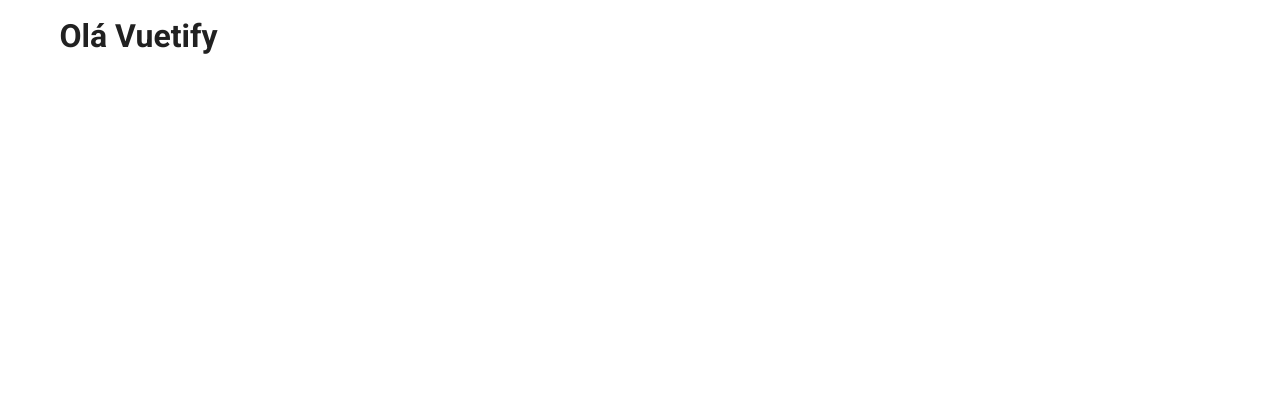
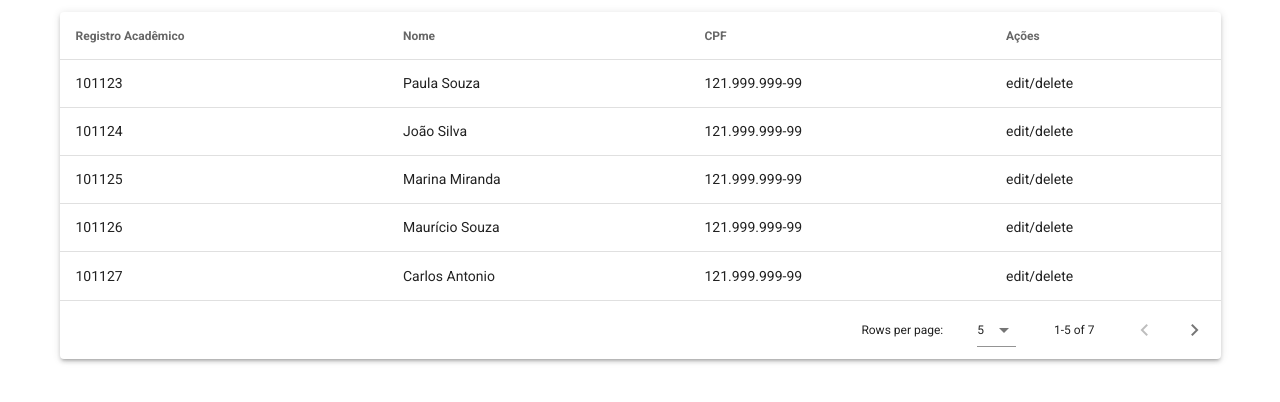
Before and after one commit to doug-0/registro-alunos, a Vue app in the folder frontend/: page / in a window 1280 px wide. Shown: the top 402 px of the page. Built offline with nearby package versions, Linux system fonts and the light colour scheme.

Commit message:
feat: adicionando tabela para listar todos alunos registrados

```diff
--- a/frontend/public/index.html
+++ b/frontend/public/index.html
@@ -1,19 +1,25 @@
 <!DOCTYPE html>
-<html lang="en">
+<html lang="pt-br">
+
 <head>
   <meta charset="utf-8">
   <meta http-equiv="X-UA-Compatible" content="IE=edge">
   <meta name="viewport" content="width=device-width,initial-scale=1.0">
   <link rel="icon" href="<%= BASE_URL %>favicon.ico">
-    <title><%= htmlWebpackPlugin.options.title %></title>
+  <title>
+    Registros de Alunos
+  </title>
   <link rel="stylesheet" href="https://fonts.googleapis.com/css?family=Roboto:100,300,400,500,700,900">
   <link rel="stylesheet" href="https://cdn.jsdelivr.net/npm/@mdi/font@latest/css/materialdesignicons.min.css">
 </head>
+
 <body>
   <noscript>
-      <strong>We're sorry but <%= htmlWebpackPlugin.options.title %> doesn't work properly without JavaScript enabled. Please enable it to continue.</strong>
+    <strong>We're sorry but <%= htmlWebpackPlugin.options.title %> doesn't work properly without JavaScript enabled.
+        Please enable it to continue.</strong>
   </noscript>
   <div id="app"></div>
   <!-- built files will be auto injected -->
 </body>
+
 </html>
--- a/frontend/src/components/HelloWorld.vue
+++ /dev/null
@@ -1,13 +0,0 @@
-<template>
-  <v-container>
-    <h1>Olá Vuetify</h1>
-  </v-container>
-</template>
-
-<script>
-export default {
-  name: 'HelloWorld',
-
-  data: () => ({}),
-}
-</script>
--- /dev/null
+++ b/frontend/src/components/TableStudents.vue
@@ -0,0 +1,70 @@
+<template>
+  <v-container>
+    <v-data-table :headers="headers" :items="students" :items-per-page="5" class="elevation-3"></v-data-table>
+  </v-container>
+</template>
+
+<script>
+export default {
+  data() {
+    return {
+      headers: [
+        {
+          text: 'Registro Acadêmico',
+          align: 'start',
+          sortable: false,
+          value: 'RA',
+        },
+        { text: 'Nome', value: 'name' },
+        { text: 'CPF', value: 'cpf' },
+        { text: 'Ações', value: 'actions' },
+      ],
+      students: [
+        {
+          RA: 101123,
+          name: 'Paula Souza',
+          cpf: '121.999.999-99',
+          actions: 'edit/delete',
+        },
+        {
+          RA: 101124,
+          name: 'João Silva',
+          cpf: '121.999.999-99',
+          actions: 'edit/delete',
+        },
+        {
+          RA: 101125,
+          name: 'Marina Miranda',
+          cpf: '121.999.999-99',
+          actions: 'edit/delete',
+        },
+        {
+          RA: 101126,
+          name: 'Maurício Souza',
+          cpf: '121.999.999-99',
+          actions: 'edit/delete',
+        },
+        {
+          RA: 101127,
+          name: 'Carlos Antonio',
+          cpf: '121.999.999-99',
+          actions: 'edit/delete',
+        },
+        {
+          RA: 101128,
+          name: 'Matheus Chaves',
+          cpf: '121.999.999-99',
+          actions: 'edit/delete',
+        },
+        {
+          RA: 101129,
+          name: 'Maria Clara',
+          cpf: '121.999.999-99',
+          actions: 'edit/delete',
+        },
+
+      ],
+    }
+  },
+}
+</script>
--- a/frontend/src/views/HomeView.vue
+++ b/frontend/src/views/HomeView.vue
@@ -1,16 +1,16 @@
 <template>
-  <hello-world />
+  <students-table />
 </template>
 
 <script>
-import HelloWorld from '../components/HelloWorld'
+import StudentsTable from '../components/TableStudents.vue'
 
 export default {
   // eslint-disable-next-line vue/multi-word-component-names
   name: 'Home',
 
   components: {
-    HelloWorld,
+    StudentsTable,
   },
 }
 </script>
```
Lines whose indentation alone changed are shown as unchanged.
